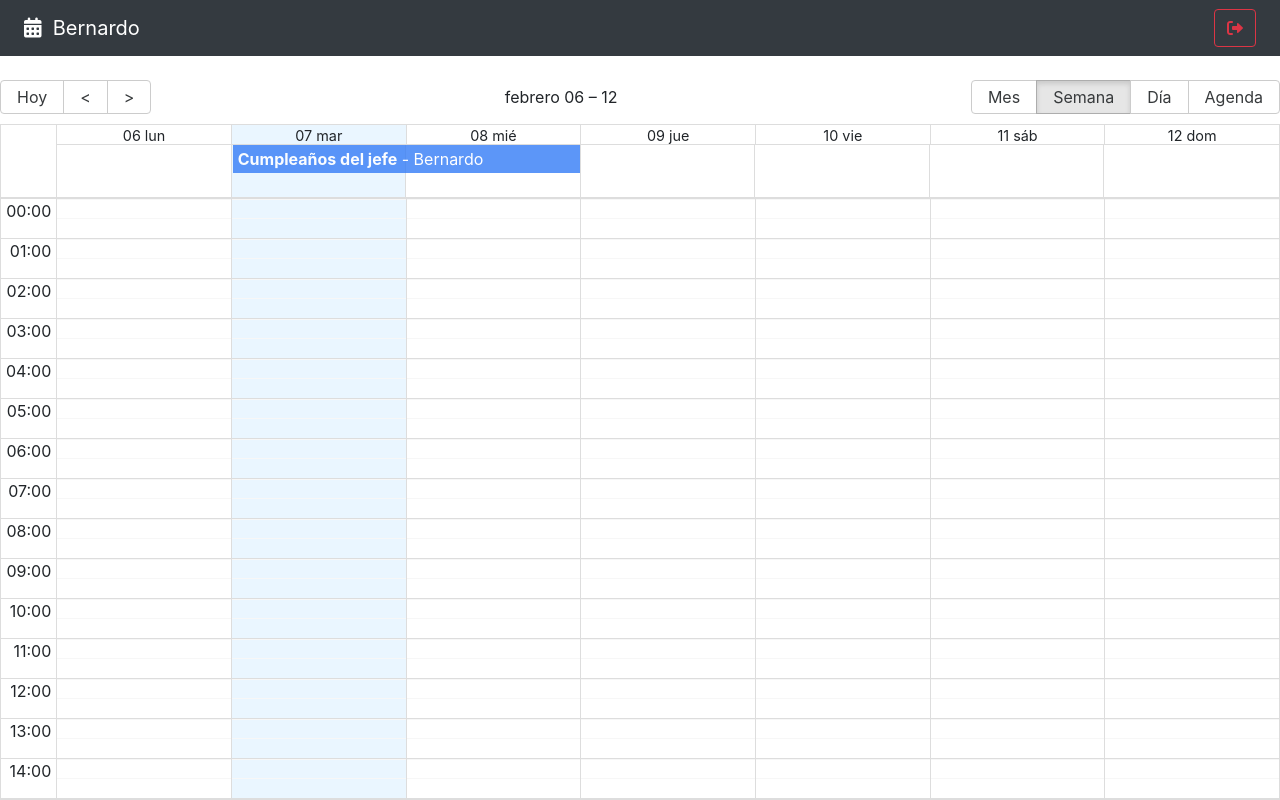
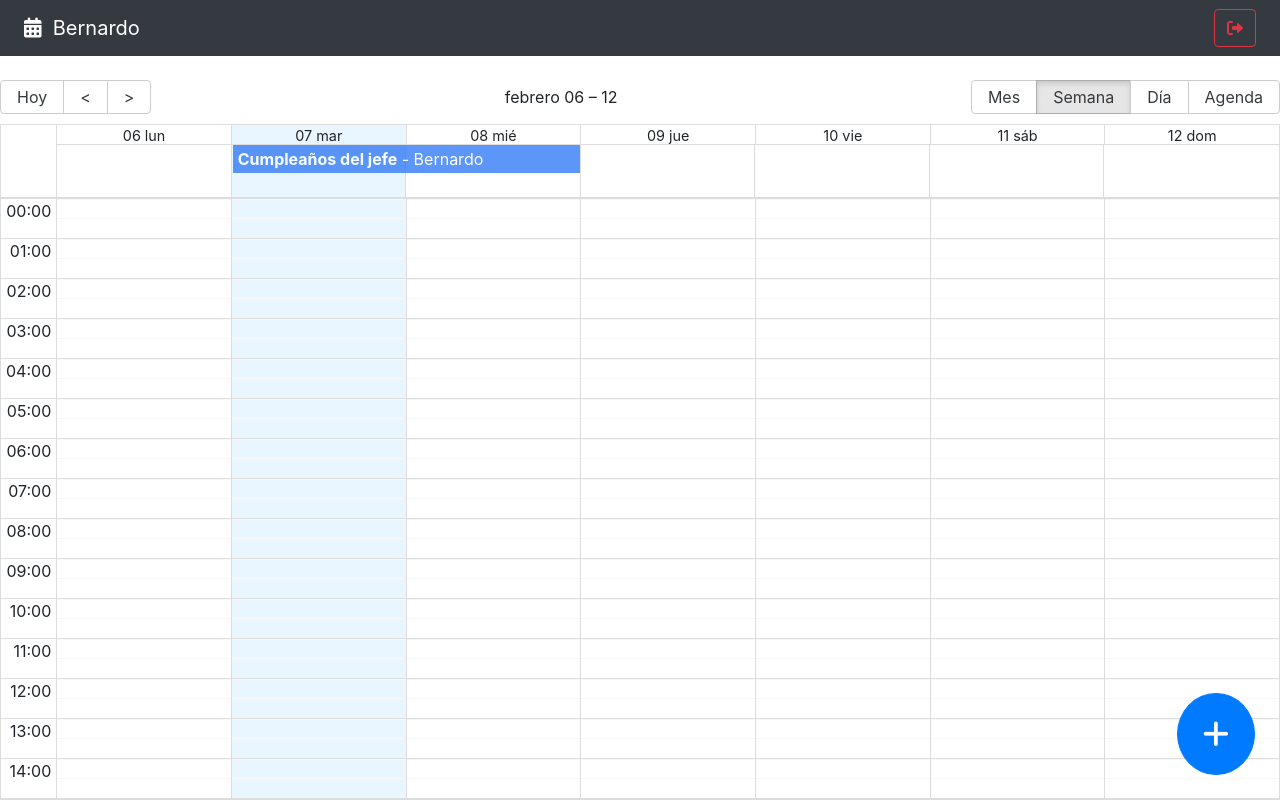
Before and after one commit to bgabitobrodsky/react-calendar, a React (Vite) app: page / in a window 1280 px wide. Built offline with nearby package versions, Linux system fonts and the light colour scheme.

Commit message:
new event button

```diff
--- /dev/null
+++ b/src/calendar/components/FabAddNew.jsx
@@ -0,0 +1,34 @@
+import { addHours } from "date-fns";
+import { useCalendarStore, useUiStore } from "../../hooks"
+
+export const FabAddNew = () => {
+
+    const { openDateModal } = useUiStore();
+    const { setActiveEvent } = useCalendarStore();
+
+
+    const handleClickNew = () => {
+        setActiveEvent({
+            title: '',
+            notes: '',
+            start: new Date(),
+            end: addHours( new Date(), 2),
+            bgColor: '#fafafa',
+            user: {
+                _id: '123',
+                name: 'Bernardo'
+            }
+        })
+        openDateModal();
+
+    }
+
+    return (
+        <button
+            className="btn btn-primary fab"
+            onClick={ handleClickNew }
+        >
+            <i className="fas fa-plus"></i>
+        </button>
+    )
+}
--- a/src/calendar/index.js
+++ b/src/calendar/index.js
@@ -2,3 +2,4 @@
 export * from './components/Navbar'
 export * from './components/CalendarEvent'
 export * from './components/CalendarModal'
+export * from './components/FabAddNew'
--- a/src/calendar/pages/CalendarPage.jsx
+++ b/src/calendar/pages/CalendarPage.jsx
@@ -1,6 +1,6 @@
 import { Calendar } from "react-big-calendar";
 import "react-big-calendar/lib/css/react-big-calendar.css"
-import { CalendarEvent, CalendarModal, Navbar } from "../";
+import { CalendarEvent, CalendarModal, FabAddNew, Navbar } from "../";
 
 import { getMessagesES, localizer } from "../../helpers";
 import { useState } from "react";
@@ -62,6 +62,7 @@
                 onView={ onViewChange }
 			/>
             <CalendarModal />
+            <FabAddNew />
 		</>
 	);
 };
--- a/src/styles.css
+++ b/src/styles.css
@@ -38,3 +38,12 @@
     outline: none;
     padding: 10px;
 }
+
+.fab {
+    border-radius: 100%;
+    bottom: 25px;
+    font-size: 30px;
+    padding: 25px;
+    position: fixed;
+    right: 25px;
+}
```
